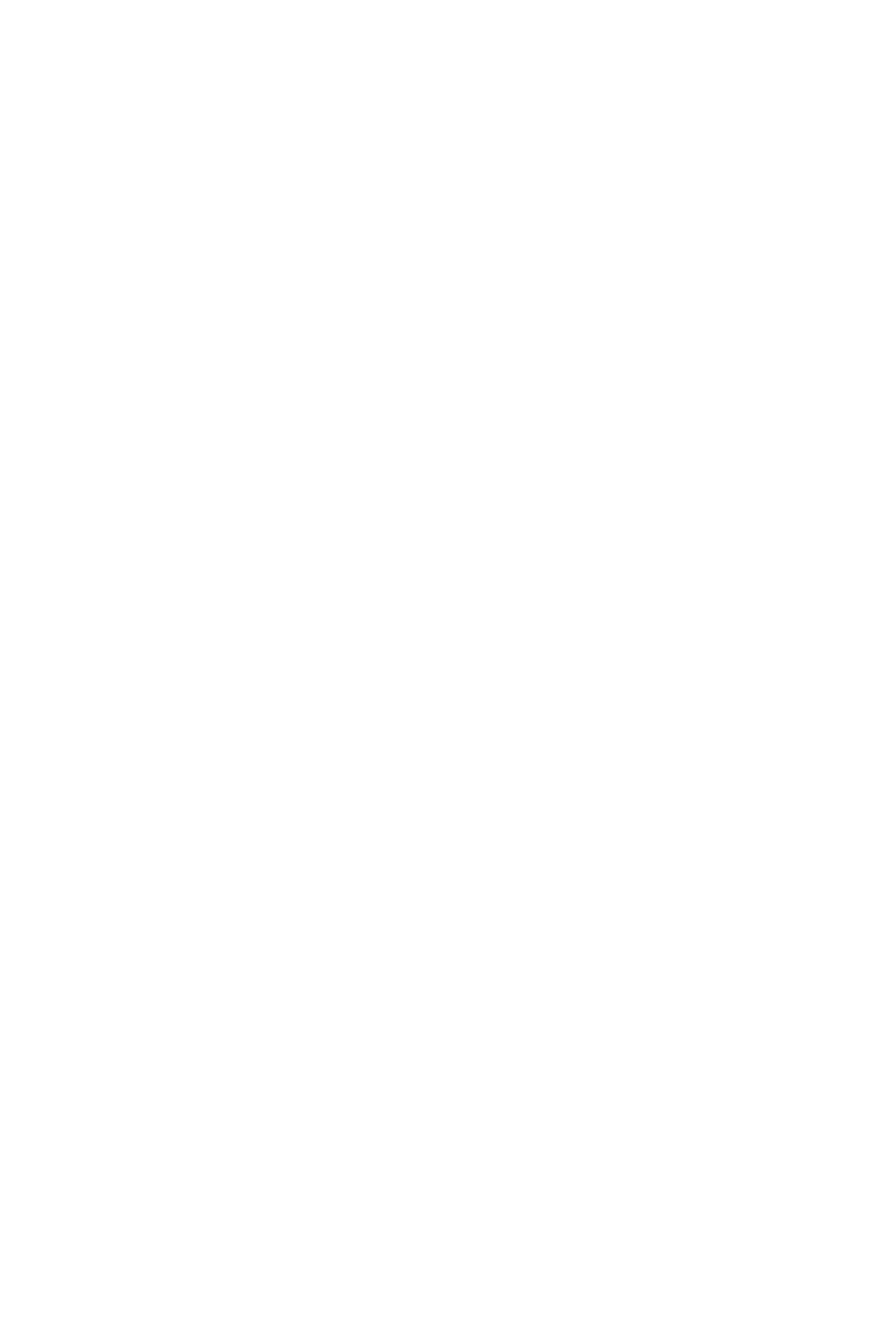
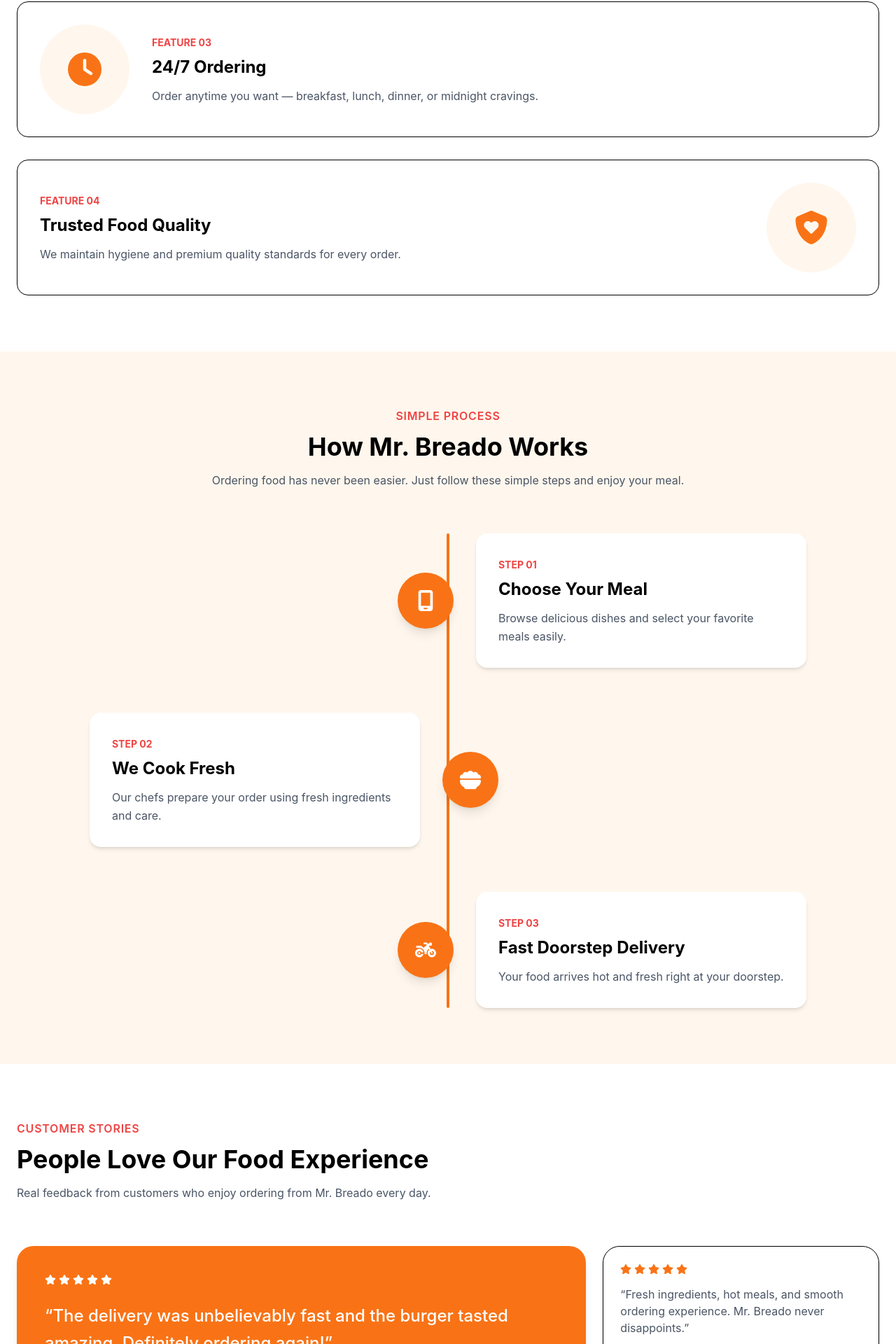
Before and after one commit to rajatghoshrg/Mr-Breado, a React (Vite) app: page / in a window 1280 px wide. Shown: the part 812-2732 px from the top of the page at 70% size. Before the commit the page ends 800 px from the top, so only its background shows below. Built offline with nearby package versions, Linux system fonts and the light colour scheme.

Commit message:
Added Section-ui

```diff
--- a/src/App.jsx
+++ b/src/App.jsx
@@ -1,26 +1,24 @@
-import { BrowserRouter as Router, Routes, Route } from "react-router-dom";
+import { BrowserRouter, Routes, Route } from "react-router-dom";
 
-// Components
-import Navbar from "./components/Navbar";
-
-// Pages
 import Home from "./pages/Home";
 import Login from "./pages/Login";
 import Register from "./pages/Register";
 
 function App() {
   return (
-    <Router>
-      {/* Navbar always visible */}
-      <Navbar />
+    <BrowserRouter>
 
-      {/* Routes */}
       <Routes>
+
         <Route path="/" element={<Home />} />
+
         <Route path="/login" element={<Login />} />
+
         <Route path="/register" element={<Register />} />
+
       </Routes>
-    </Router>
+
+    </BrowserRouter>
   );
 }
 
--- a/src/pages/Home.jsx
+++ b/src/pages/Home.jsx
@@ -1,13 +1,49 @@
+import { Link } from "react-router-dom";
+import { FaBurger } from "react-icons/fa6";
+
+import Features from "../sections/Features";
+import HowItWorks from "../sections/HowItWorks";
+import Testimonials from "../sections/Testimonials";
+
 const Home = () => {
   return (
-    <div className="pt-24 px-6">
-      <h1 className="text-3xl font-bold text-gray-800">
-        Welcome to MrBreado 🍔
-      </h1>
+    <div>
 
-      <p className="mt-4 text-gray-600">
-        Your favorite food delivery app UI is coming soon...
-      </p>
+      {/* Navbar */}
+      <nav className="flex justify-between items-center px-6 py-4 border-b">
+
+        {/* Logo */}
+        <div className="flex items-center gap-2 text-2xl font-bold text-[#F97316]">
+          <FaBurger />
+          <h1>Mr. Breado</h1>
+        </div>
+
+        {/* Buttons */}
+        <div className="flex gap-4">
+
+          <Link
+            to="/login"
+            className="text-[#EF4444] font-medium"
+          >
+            Login
+          </Link>
+
+          <Link
+            to="/register"
+            className="bg-[#F97316] text-white px-4 py-2 rounded-md hover:bg-[#EA580C] transition"
+          >
+            Sign Up
+          </Link>
+
+        </div>
+
+      </nav>
+
+      {/* Sections */}
+      <Features />
+      <HowItWorks />
+      <Testimonials />
+
     </div>
   );
 };
--- a/src/pages/Login.jsx
+++ b/src/pages/Login.jsx
@@ -14,7 +14,7 @@
 
 
         <h1 style={{ color: "#F97316" }} className="text-2xl font-bold text-center">
-          🍞 Mr. Breado
+          Mr. Breado
         </h1>
 
         <p className="text-center text-gray-500 mb-6">
--- a/src/sections/Features.jsx
+++ b/src/sections/Features.jsx
@@ -0,0 +1,101 @@
+import {
+  FaTruckFast,
+  FaLeaf,
+  FaClock,
+  FaShieldHeart,
+} from "react-icons/fa6";
+
+const features = [
+  {
+    id: "01",
+    title: "Lightning Fast Delivery",
+    desc: "Get your favorite meals delivered hot and fresh within minutes.",
+    icon: <FaTruckFast />,
+  },
+  {
+    id: "02",
+    title: "Fresh Daily Ingredients",
+    desc: "Every dish is prepared using carefully selected fresh ingredients.",
+    icon: <FaLeaf />,
+  },
+  {
+    id: "03",
+    title: "24/7 Ordering",
+    desc: "Order anytime you want — breakfast, lunch, dinner, or midnight cravings.",
+    icon: <FaClock />,
+  },
+  {
+    id: "04",
+    title: "Trusted Food Quality",
+    desc: "We maintain hygiene and premium quality standards for every order.",
+    icon: <FaShieldHeart />,
+  },
+];
+
+const Features = () => {
+  return (
+    <section className="py-20 px-6 bg-white">
+
+      {/* Heading */}
+      <div className="max-w-3xl mb-16">
+        <p className="text-[#EF4444] font-semibold uppercase tracking-wider mb-3">
+          Why People Love Us
+        </p>
+
+        <h2 className="text-4xl font-bold leading-tight">
+          More Than Just Food Delivery
+        </h2>
+
+        <p className="text-gray-600 mt-4">
+          Mr. Breado combines speed, freshness, and convenience
+          to create a better food experience for everyone.
+        </p>
+      </div>
+
+      {/* Features */}
+      <div className="space-y-8">
+
+        {features.map((feature, index) => (
+          <div
+            key={feature.id}
+            className={`
+              flex flex-col md:flex-row
+              ${index % 2 !== 0 ? "md:flex-row-reverse" : ""}
+              items-center gap-8
+              border rounded-2xl p-8
+              hover:shadow-lg transition
+            `}
+          >
+
+            {/* Left Icon Area */}
+            <div className="flex items-center justify-center w-32 h-32 rounded-full bg-[#FFF7ED] text-[#F97316] text-5xl shrink-0">
+              {feature.icon}
+            </div>
+
+            {/* Right Content */}
+            <div className="flex-1">
+
+              <span className="text-[#EF4444] text-sm font-bold">
+                FEATURE {feature.id}
+              </span>
+
+              <h3 className="text-2xl font-bold mt-2 mb-3">
+                {feature.title}
+              </h3>
+
+              <p className="text-gray-600 leading-relaxed">
+                {feature.desc}
+              </p>
+
+            </div>
+
+          </div>
+        ))}
+
+      </div>
+
+    </section>
+  );
+};
+
+export default Features;
--- a/src/sections/HowItWorks.jsx
+++ b/src/sections/HowItWorks.jsx
@@ -0,0 +1,105 @@
+import {
+  FaMobileScreen,
+  FaBowlFood,
+  FaMotorcycle,
+} from "react-icons/fa6";
+
+const steps = [
+  {
+    id: "01",
+    title: "Choose Your Meal",
+    desc: "Browse delicious dishes and select your favorite meals easily.",
+    icon: <FaMobileScreen />,
+  },
+
+  {
+    id: "02",
+    title: "We Cook Fresh",
+    desc: "Our chefs prepare your order using fresh ingredients and care.",
+    icon: <FaBowlFood />,
+  },
+
+  {
+    id: "03",
+    title: "Fast Doorstep Delivery",
+    desc: "Your food arrives hot and fresh right at your doorstep.",
+    icon: <FaMotorcycle />,
+  },
+];
+
+const HowItWorks = () => {
+  return (
+    <section className="py-20 px-6 bg-[#FFF7ED]">
+
+      {/* Heading */}
+      <div className="text-center max-w-3xl mx-auto mb-16">
+
+        <p className="text-[#EF4444] font-semibold uppercase tracking-wider mb-3">
+          Simple Process
+        </p>
+
+        <h2 className="text-4xl font-bold mb-4">
+          How Mr. Breado Works
+        </h2>
+
+        <p className="text-gray-600">
+          Ordering food has never been easier.
+          Just follow these simple steps and enjoy your meal.
+        </p>
+
+      </div>
+
+      {/* Timeline */}
+      <div className="relative max-w-5xl mx-auto">
+
+        {/* Vertical Line */}
+        <div className="hidden md:block absolute left-1/2 top-0 w-1 h-full bg-[#F97316] -translate-x-1/2 rounded-full"></div>
+
+        <div className="space-y-16">
+
+          {steps.map((step, index) => (
+            <div
+              key={step.id}
+              className={`
+                flex flex-col md:flex-row items-center gap-8
+                ${index % 2 !== 0 ? "md:flex-row-reverse" : ""}
+              `}
+            >
+
+              {/* Empty Space */}
+              <div className="flex-1"></div>
+
+              {/* Circle Icon */}
+              <div className="relative z-10 w-20 h-20 rounded-full bg-[#F97316] text-white flex items-center justify-center text-3xl shadow-lg">
+                {step.icon}
+              </div>
+
+              {/* Content */}
+              <div className="flex-1 bg-white p-8 rounded-2xl shadow-md">
+
+                <span className="text-[#EF4444] font-bold text-sm">
+                  STEP {step.id}
+                </span>
+
+                <h3 className="text-2xl font-bold mt-2 mb-3">
+                  {step.title}
+                </h3>
+
+                <p className="text-gray-600 leading-relaxed">
+                  {step.desc}
+                </p>
+
+              </div>
+
+            </div>
+          ))}
+
+        </div>
+
+      </div>
+
+    </section>
+  );
+};
+
+export default HowItWorks;
--- a/src/sections/Testimonials.jsx
+++ b/src/sections/Testimonials.jsx
@@ -0,0 +1,151 @@
+import { FaStar } from "react-icons/fa6";
+
+const testimonials = [
+  {
+    id: 1,
+    name: "Rahul Sharma",
+    role: "Food Blogger",
+    review:
+      "The delivery was unbelievably fast and the burger tasted amazing. Definitely ordering again!",
+  },
+
+  {
+    id: 2,
+    name: "Priya Das",
+    role: "Regular Customer",
+    review:
+      "Fresh ingredients, hot meals, and smooth ordering experience. Mr. Breado never disappoints.",
+  },
+
+  {
+    id: 3,
+    name: "Amit Roy",
+    role: "College Student",
+    review:
+      "Affordable prices and delicious food. Perfect for late-night cravings.",
+  },
+];
+
+const Testimonials = () => {
+  return (
+    <section className="py-20 px-6 bg-white">
+
+      {/* Heading */}
+      <div className="max-w-3xl mb-16">
+
+        <p className="text-[#EF4444] font-semibold uppercase tracking-wider mb-3">
+          Customer Stories
+        </p>
+
+        <h2 className="text-4xl font-bold mb-4">
+          People Love Our Food Experience
+        </h2>
+
+        <p className="text-gray-600">
+          Real feedback from customers who enjoy ordering from Mr. Breado every day.
+        </p>
+
+      </div>
+
+      {/* Layout */}
+      <div className="grid lg:grid-cols-3 gap-6">
+
+        {/* Featured Large Card */}
+        <div className="lg:col-span-2 bg-[#F97316] text-white rounded-3xl p-10 flex flex-col justify-between shadow-lg">
+
+          <div>
+
+            <div className="flex gap-1 text-white mb-6">
+              <FaStar />
+              <FaStar />
+              <FaStar />
+              <FaStar />
+              <FaStar />
+            </div>
+
+            <p className="text-2xl leading-relaxed font-medium">
+              “{testimonials[0].review}”
+            </p>
+
+          </div>
+
+          <div className="mt-10 flex items-center gap-4">
+
+            {/* Avatar */}
+            <div className="w-14 h-14 rounded-full bg-white text-[#F97316] font-bold flex items-center justify-center">
+              RS
+            </div>
+
+            <div>
+              <h4 className="font-bold">
+                {testimonials[0].name}
+              </h4>
+
+              <p className="text-sm text-white/80">
+                {testimonials[0].role}
+              </p>
+            </div>
+
+          </div>
+
+        </div>
+
+        {/* Side Reviews */}
+        <div className="flex flex-col gap-6">
+
+          {testimonials.slice(1).map((user) => (
+            <div
+              key={user.id}
+              className="border rounded-3xl p-6 shadow-sm hover:shadow-md transition"
+            >
+
+              {/* Rating */}
+              <div className="flex gap-1 text-[#F97316] mb-4">
+                <FaStar />
+                <FaStar />
+                <FaStar />
+                <FaStar />
+                <FaStar />
+              </div>
+
+              {/* Review */}
+              <p className="text-gray-600 mb-6">
+                “{user.review}”
+              </p>
+
+              {/* User */}
+              <div className="flex items-center gap-3">
+
+                <div className="w-12 h-12 rounded-full bg-[#FFF7ED] text-[#EF4444] font-bold flex items-center justify-center">
+                  {user.name
+                    .split(" ")
+                    .map((word) => word[0])
+                    .join("")}
+                </div>
+
+                <div>
+
+                  <h4 className="font-semibold">
+                    {user.name}
+                  </h4>
+
+                  <p className="text-sm text-gray-500">
+                    {user.role}
+                  </p>
+
+                </div>
+
+              </div>
+
+            </div>
+          ))}
+
+        </div>
+
+      </div>
+
+    </section>
+  );
+};
+
+export default Testimonials;
```
